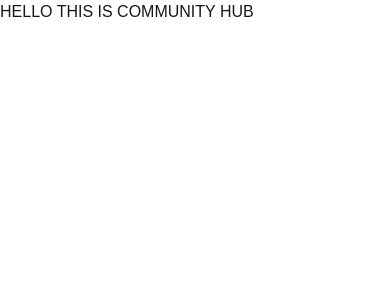
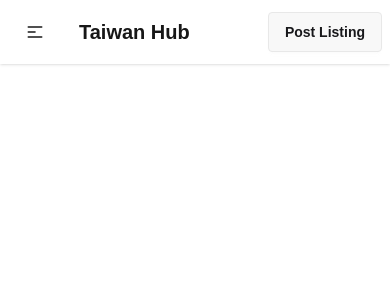
Before and after one commit to yll9108/communityHub, a Next.js app in the folder my-app/: page / in a window 390 px wide. Shown: the top 300 px of the page. Built offline with nearby package versions, Linux system fonts and the light colour scheme.

Commit message:
header frontEnd

```diff
--- /dev/null
+++ b/my-app/src/app/components/header/Button.tsx
@@ -0,0 +1,11 @@
+import React from "react";
+
+function Button() {
+    return (
+        <div className="navbar-end">
+            <a className="btn">Post Listing</a>
+        </div>
+    );
+}
+
+export default Button;
--- /dev/null
+++ b/my-app/src/app/components/header/Header.tsx
@@ -0,0 +1,18 @@
+import React from "react";
+import Logo from "./Logo";
+import NavBar from "./NavBar";
+import Divider from "../shared/Divider";
+import Button from "./Button";
+
+function Header() {
+    return (
+        <header className="navbar bg-base-100 shadow-sm">
+            <Logo />
+            <NavBar />
+            <Button />
+            <Divider />
+        </header>
+    );
+}
+
+export default Header;
--- /dev/null
+++ b/my-app/src/app/components/header/Logo.tsx
@@ -0,0 +1,47 @@
+import React from "react";
+import { menuItems } from "../shared/menuItems";
+
+function Logo() {
+    return (
+        <>
+            <div className="navbar-start">
+                <div className="dropdown">
+                    <div
+                        tabIndex={0}
+                        role="button"
+                        className="btn btn-ghost lg:hidden"
+                    >
+                        <svg
+                            xmlns="http://www.w3.org/2000/svg"
+                            className="h-5 w-5"
+                            fill="none"
+                            viewBox="0 0 24 24"
+                            stroke="currentColor"
+                        >
+                            {" "}
+                            <path
+                                strokeLinecap="round"
+                                strokeLinejoin="round"
+                                strokeWidth="2"
+                                d="M4 6h16M4 12h8m-8 6h16"
+                            />{" "}
+                        </svg>
+                    </div>
+                    <ul
+                        tabIndex={0}
+                        className="menu menu-sm dropdown-content bg-base-100 rounded-box z-1 mt-3 w-52 p-2 shadow"
+                    >
+                        {menuItems.map((item) => (
+                            <li key={item}>
+                                <a>{item}</a>
+                            </li>
+                        ))}
+                    </ul>
+                </div>
+                <a className="btn btn-ghost text-xl">Taiwan Hub</a>
+            </div>
+        </>
+    );
+}
+
+export default Logo;
--- /dev/null
+++ b/my-app/src/app/components/header/NavBar.tsx
@@ -0,0 +1,20 @@
+import React from "react";
+import { menuItems } from "../shared/menuItems";
+
+function NavBar() {
+    return (
+        <>
+            <div className="navbar-center hidden lg:flex">
+                <ul className="menu menu-horizontal px-1">
+                    {menuItems.map((item) => (
+                        <li key={item}>
+                            <a>{item}</a>
+                        </li>
+                    ))}
+                </ul>
+            </div>
+        </>
+    );
+}
+
+export default NavBar;
--- /dev/null
+++ b/my-app/src/app/components/shared/Divider.tsx
@@ -0,0 +1,7 @@
+import React from "react";
+
+function Divider() {
+    return <div className="divider"></div>;
+}
+
+export default Divider;
--- /dev/null
+++ b/my-app/src/app/components/shared/menuItems.ts
@@ -0,0 +1 @@
+export const menuItems = ["Restaurant", "Housing", "Tips", "Communtiy"];
--- a/my-app/src/app/page.tsx
+++ b/my-app/src/app/page.tsx
@@ -1,3 +1,9 @@
+import Header from "./components/header/Header";
+
 export default function Home() {
-    return <p>HELLO THIS IS COMMUNITY HUB</p>;
+    return (
+        <>
+            <Header />
+        </>
+    );
 }
```
